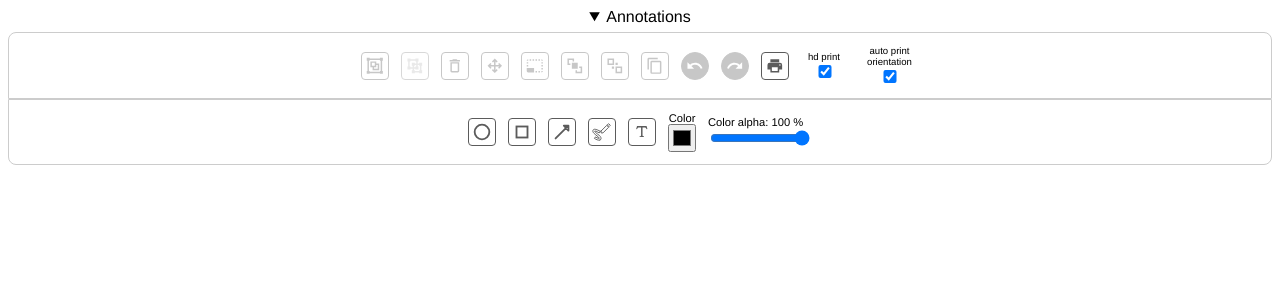
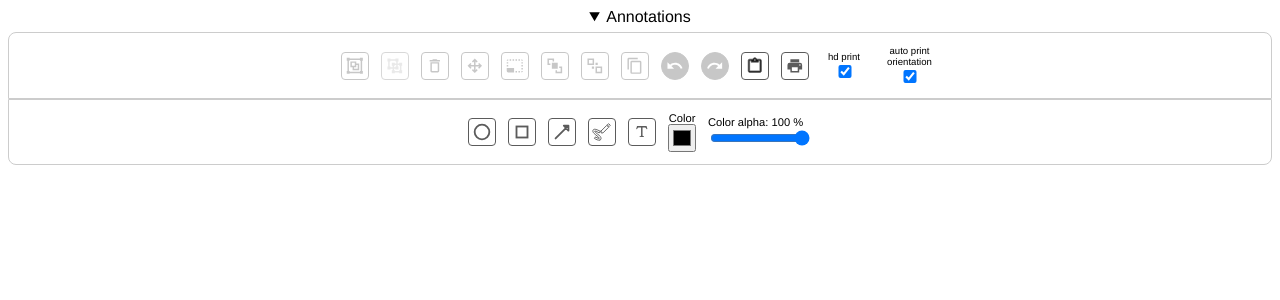
Before and after one commit to graphieros/svg-annotator, a Vue app: page / in a window 1280 px wide. Both pictures are taken after a click on the heading "Annotations". Shown: the top 300 px of the page. Built offline with nearby package versions, Linux system fonts and the light colour scheme.

Commit message:
add copy to clipboard

```diff
--- a/package.json
+++ b/package.json
@@ -10,7 +10,7 @@
   },
   "license": "MIT",
   "keywords": ["annotator", "vue 2", "svg annotator", "svg", "annotation", "data annotation"],
-  "version": "0.4.4",
+  "version": "1.0.0",
   "main" : "./dist/svgAnnotator.common.js",
   "files": [
     "dist/*"
--- a/src/components/SvgAnnotator.vue
+++ b/src/components/SvgAnnotator.vue
@@ -321,6 +321,19 @@
             </svg>
             <span v-if="showTooltips" class="svg-annotator__tooltiptext">
               {{ translations.tooltipRedo }}
+            </span>
+          </button>
+
+          <!-- COPY TO CLIPBOARD -->
+          <button
+            v-if="isSaveToClipboardSupported"
+            :class="{ 'svg-annotator__button-tool': true, 'svg-annotator__tooltip-svg': true }"
+            @click="print(calcOrientation(), true)"
+            :style="`height:${buttonSize}px; width:${buttonSize}px; border: 1px solid ${iconColor};`"
+          >
+            <svg style="width:80%;" viewBox="0 0 24 24"><path :stroke="iconColor" d="M19,3H14.82C14.4,1.84 13.3,1 12,1C10.7,1 9.6,1.84 9.18,3H5A2,2 0 0,0 3,5V19A2,2 0 0,0 5,21H19A2,2 0 0,0 21,19V5A2,2 0 0,0 19,3M12,3A1,1 0 0,1 13,4A1,1 0 0,1 12,5A1,1 0 0,1 11,4A1,1 0 0,1 12,3M7,7H17V5H19V19H5V5H7V7Z" /></svg>
+            <span v-if="showTooltips" class="svg-annotator__tooltiptext">
+              {{ translations.tooltipClipboard}}
             </span>
           </button>
 
@@ -956,6 +969,16 @@
           fill="none"
         />
       </svg>
+
+      <div style=" z-index: 1000000000000; position: absolute; top: 50%; left: 50%; transform: translate(-50%,-50%); height: 100px; width: 300px; display: flex; flex-direction: column; align-items:center; justify-content:center; background: white; border-radius: 8px; border: 1px solid #e1e5e8; box-shadow: 0 0 6px rgba(0,0,0,0.2); padding: 24px; text-align:center;" v-if="clipboardNotSupported">
+          {{ translations.clipboardFailure }}
+         <button style="cursor: pointer; border:none; margin-top: 24px; border-radius: 8px; height: 40px; padding: 0 24px; background: #6376DD; color: white;" @click="clipboardNotSupported = false">Close</button>
+      </div>
+      <div style="z-index: 1000000000000; position: absolute; top: 50%; left: 50%; transform: translate(-50%,-50%); height: 100px; width: 300px; display: flex; flex-direction: column; align-items:center; justify-content:center; background: white; border-radius: 8px; border: 1px solid #e1e5e8; box-shadow: 0 0 6px rgba(0,0,0,0.2); padding: 24px; text-align:center;" v-if="clipboardSuccess">
+         {{ translations.clipboardSuccess }}
+         <button style="cursor: pointer; border:none; margin-top: 24px; border-radius: 8px; height: 40px; padding: 0 24px; background: #6376DD; color: white;" @click="clipboardSuccess = false">Close</button>
+      </div>
+
     </div>
   </div>
 </template>
@@ -965,7 +988,6 @@
 // . visibility toggle button, showing on svg TR if shapes
 // . save to JSON emit
 // . tutorial modal
-// . add a reset method that can be called from the outside
 import html2canvas from "html2canvas";
 import JsPDF from "jspdf";
 export default {
@@ -1012,6 +1034,8 @@ export default {
       default() {
         return {
           autoOrientation: "auto print orientation",
+          clipboardFailure: "This functionality is not supported by your browser. Sorry",
+          clipboardSuccess: "Image successfully copied to your clipboard.",
           color: "Color",
           colorAlpha: "Color alpha",
           dashedLines: "Dashed lines",
@@ -1031,6 +1055,7 @@ export default {
           tooltipUndo: "Undo last shape",
           tooltipUngroup: "Ungroup",
           tooltipPdf: "Save pdf",
+          tooltipClipboard: "Copy to clipboard"
         };
       },
     },
@@ -1040,6 +1065,8 @@ export default {
       activeShape: undefined,
       autoOrientation: true,
       strokeSize: 1,
+      clipboardNotSupported: false,
+      clipboardSuccess: false,
       currentPointer: {
         start: {
           x: 0,
@@ -1249,6 +1276,9 @@ export default {
         default:
           return "";
       }
+    },
+    isSaveToClipboardSupported() {
+      return typeof ClipboardItem !== 'undefined';
     },
     records() {
       return this.shapes;
@@ -2683,8 +2713,8 @@ export default {
         this.move(shape);
       }
     },
-    print(orientation="p") {
-      this.isPrinting = true;
+    print(orientation="p", toClipboard = false) {
+      this.isPrinting = !toClipboard;
       this.isDeleteMode = false;
       this.isMoveMode = false;
       this.isResizeMode = false;
@@ -2729,6 +2759,17 @@ export default {
             const pageData = canvas.toDataURL("image/png", 1.0);
             const pdf = new JsPDF(orientation, "pt", "a4");
             const isOnePage = imgHeight < pageHeight;
+
+            if(toClipboard) {
+                if(typeof ClipboardItem !== 'undefined') {
+                  canvas.toBlob(blob => navigator.clipboard.write([new ClipboardItem({'image/png': blob})]));
+                  this.clipboardSuccess = true;
+                  return;
+                } else {
+                  this.clipboardNotSupported = true;
+                  return;
+                }
+            }
 
             if(isOnePage) {
               const pdfWidth = pdf.internal.pageSize.getWidth();
```
Also changed, not shown: 1 other file (tests, documents, lock files or other folders).
